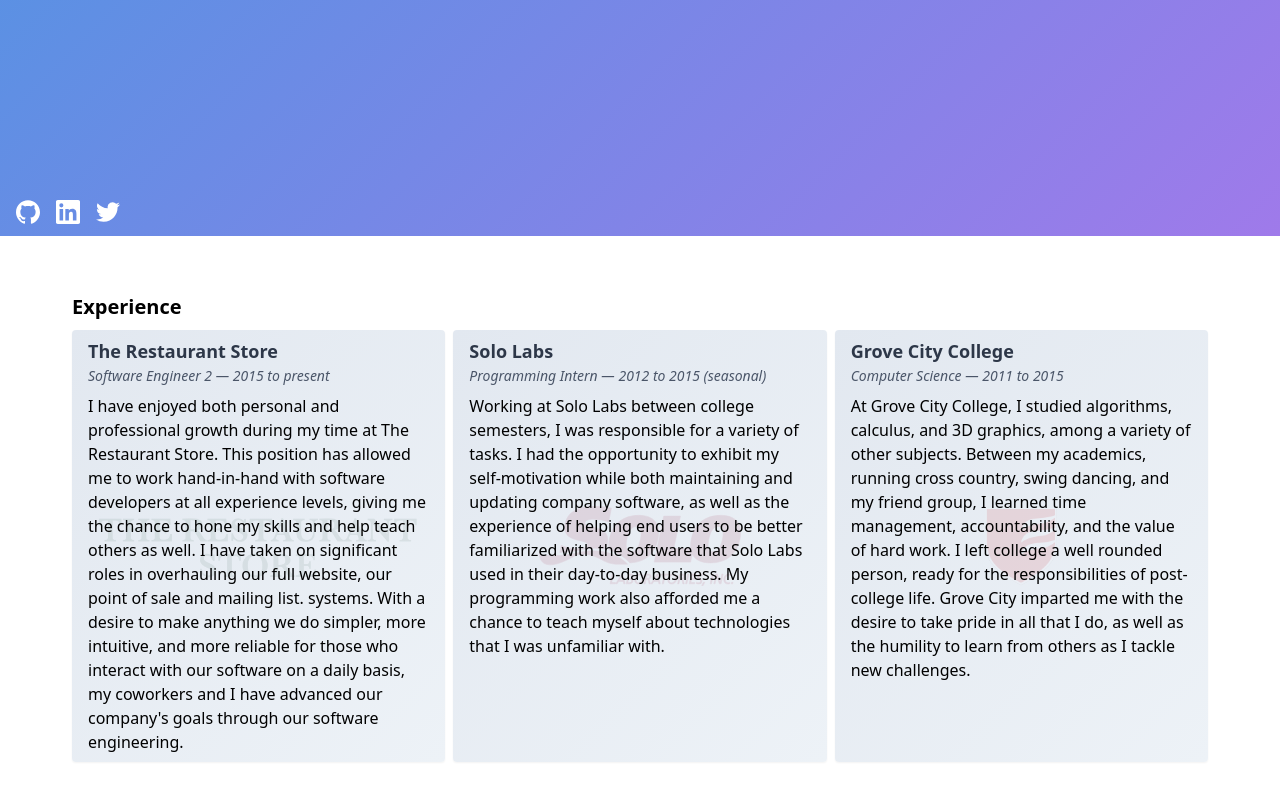
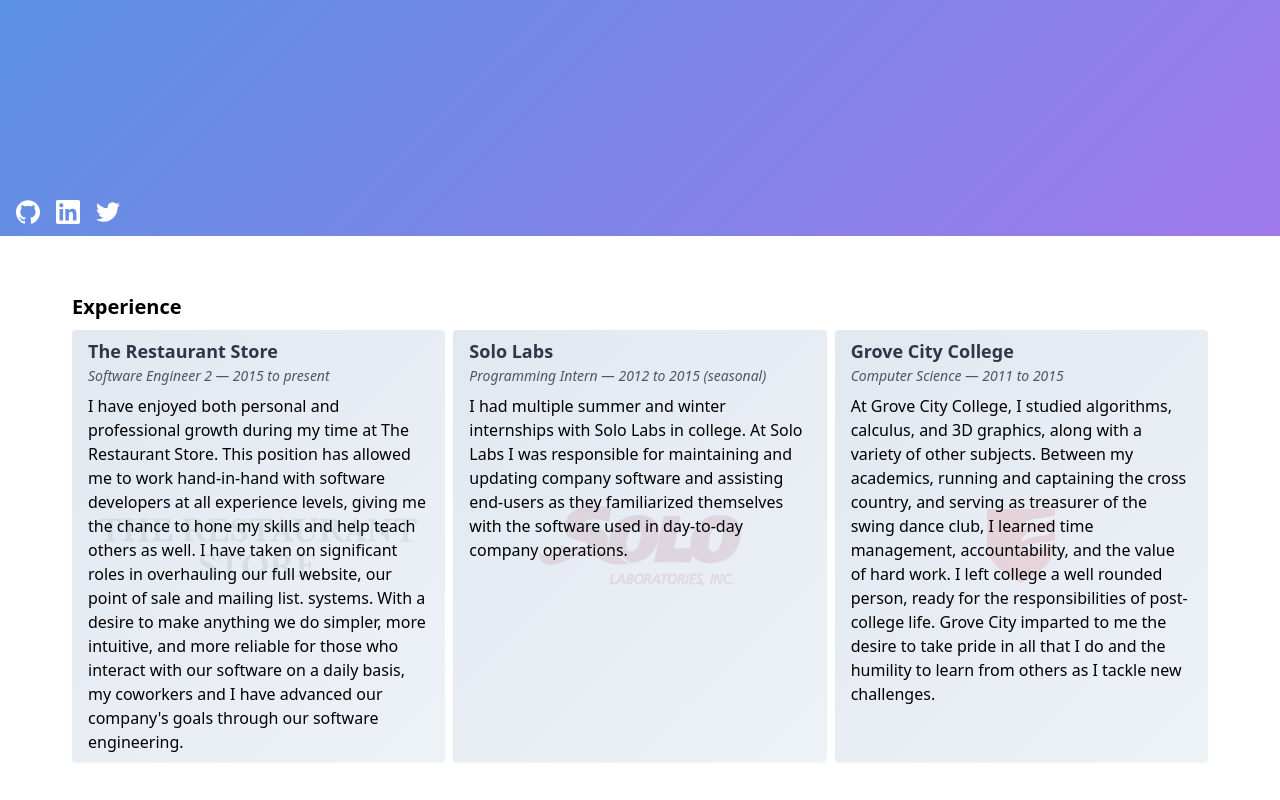
Before and after one commit to nsnyder/nsnyder.github.com, a Vue app: page / in a window 1280 px wide. Shown: the part 564-1364 px from the top of the page. Built offline with nearby package versions, Linux system fonts and the light colour scheme.

Commit message:
Editing for Solo and Grove City bios

```diff
--- a/src/components/Resume.vue
+++ b/src/components/Resume.vue
@@ -59,12 +59,10 @@
             subtitle: 'Programming Intern — 2012 to 2015 (seasonal)',
             title: 'Solo Labs',
             description: `
-              Working at Solo Labs between college semesters, I was responsible for a variety
-              of tasks. I had the opportunity to exhibit my self-motivation while both
-              maintaining and updating company software, as well as the experience of
-              helping end users to be better familiarized with the software that Solo
-              Labs used in their day-to-day business. My programming work also afforded
-              me a chance to teach myself about technologies that I was unfamiliar with.
+              I had multiple summer and winter internships with Solo Labs in college.
+              At Solo Labs I was responsible for maintaining and updating company software
+              and assisting end-users as they familiarized themselves with the software used in
+              day-to-day company operations.
             `
           },
           {
@@ -72,13 +70,12 @@
             subtitle: 'Computer Science — 2011 to 2015',
             title: 'Grove City College',
             description: `
-              At Grove City College, I studied algorithms, calculus, and 3D graphics, among
-              a variety of other subjects. Between my academics, running cross country, swing
-              dancing, and my friend group, I learned time management, accountability, and
-              the value of hard work. I left college a well rounded person, ready for
-              the responsibilities of post-college life. Grove City imparted me with the
-              desire to take pride in all that I do, as well as the humility to learn
-              from others as I tackle new challenges.
+              At Grove City College, I studied algorithms, calculus, and 3D graphics, along with
+              a variety of other subjects. Between my academics, running and captaining the cross country,
+              and serving as treasurer of the swing dance club, I learned time management, accountability,
+              and the value of hard work. I left college a well rounded person, ready for the responsibilities
+              of post-college life. Grove City imparted to me the desire to take pride in all that I do and
+              the humility to learn from others as I tackle new challenges.
             `
           }
         ],
```
